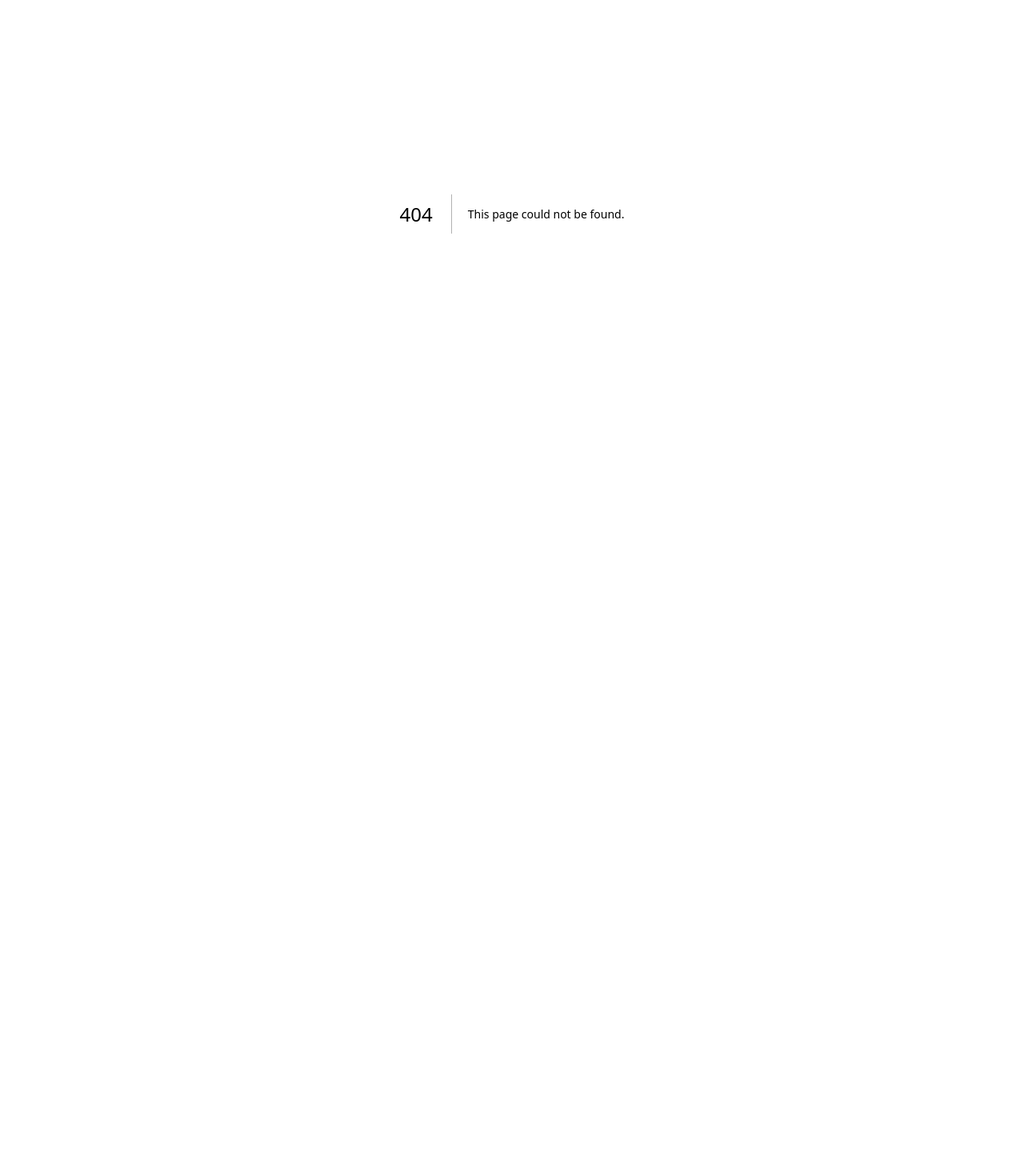
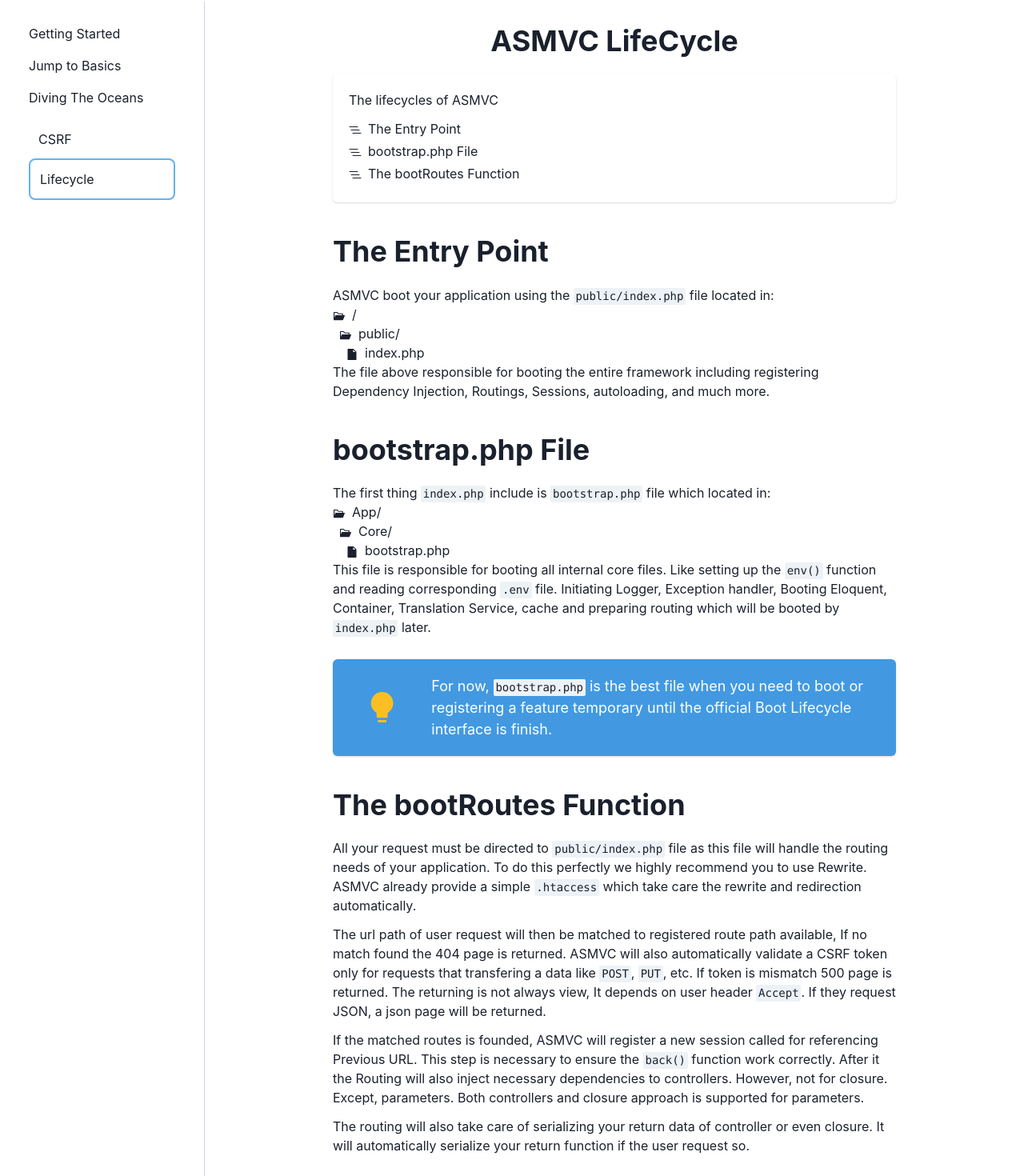
Before and after one commit to albetnov/asmvc-docs, a Next.js app: page /docs/divein/lifecycle in a window 1280 px wide. Before the commit this address had no page. Shown: the part 133-1603 px from the top of the page at 80% size. Before the commit the page ends 800 px from the top, so only its background shows below. Built offline with nearby package versions, Linux system fonts and the light colour scheme.

Commit message:
feat: add lifecycle

```diff
--- a/Components/Docs/layoutModel.tsx
+++ b/Components/Docs/layoutModel.tsx
@@ -44,7 +44,8 @@ const routes: RoutesSchema[] = [
     },
     {
         definition: "Diving The Oceans", identifier: "/docs/divein", data: [
-            {title: "CSRF", href: "/docs/divein/csrf"}
+            {title: "CSRF", href: "/docs/divein/csrf"},
+            {title: "Lifecycle", href: "/docs/divein/lifecycle"}
         ]
     }
 ];
--- /dev/null
+++ b/Models/DiveIn/lifecycle.ts
@@ -0,0 +1,7 @@
+const navigations = [
+    {link: "entry", title: "The Entry Point"},
+    {link: "bootstrap", title: "bootstrap.php File"},
+    {link: "route", title: "The bootRoutes Function"}
+];
+
+export {navigations};
--- /dev/null
+++ b/pages/docs/divein/lifecycle/index.tsx
@@ -0,0 +1,82 @@
+import Layout from "../../../../Components/Docs/Layout";
+import {navigations} from "../../../../Models/DiveIn/lifecycle";
+import Section from "../../../../Components/Docs/Section";
+import {Code, List, Text} from "@chakra-ui/react";
+import OpenFolder from "../../../../Components/Docs/OpenFolder";
+import File from "../../../../Components/Docs/File";
+import TipsCard from "../../../../Components/Docs/TipsCard";
+
+export default function Lifecycle() {
+    return (
+        <Layout title="Lifecycle" subTitle="ASMVC LifeCycle" navigations={navigations}
+                navigatorTitle="The lifecycles of ASMVC">
+            <Section navigator={navigations[0]}>
+                <Text>ASMVC boot your application using the <Code>public/index.php</Code> file located in:</Text>
+                <List>
+                    <OpenFolder>
+                        /
+                        <List ml={2}>
+                            <OpenFolder>
+                                public/
+                                <List ml={2}>
+                                    <File>index.php</File>
+                                </List>
+                            </OpenFolder>
+                        </List>
+                    </OpenFolder>
+                </List>
+                <Text>The file above responsible for booting the entire framework including registering Dependency
+                    Injection, Routings, Sessions, autoloading, and much more.</Text>
+            </Section>
+            <Section navigator={navigations[1]}>
+                <Text>The first thing <Code>index.php</Code> include is <Code>bootstrap.php</Code> file which located
+                    in:</Text>
+                <List>
+                    <OpenFolder>
+                        App/
+                        <List ml={2}>
+                            <OpenFolder>
+                                Core/
+                                <List ml={2}>
+                                    <File>bootstrap.php</File>
+                                </List>
+                            </OpenFolder>
+                        </List>
+                    </OpenFolder>
+                </List>
+                <Text>This file is responsible for booting all internal core files. Like setting up
+                    the <Code>env()</Code> function and reading corresponding <Code>.env</Code> file. Initiating Logger,
+                    Exception handler, Booting Eloquent, Container, Translation Service, cache and preparing routing
+                    which will be booted by <Code>index.php</Code> later.
+                </Text>
+                <TipsCard>For now, <Code>bootstrap.php</Code> is the best file when you need to boot or
+                    registering a feature temporary until the official Boot Lifecycle interface is finish.</TipsCard>
+            </Section>
+            <Section navigator={navigations[2]}>
+                <Text>
+                    All your request must be directed to <Code>public/index.php</Code> file as this file will handle the
+                    routing needs of your application. To do this perfectly we highly recommend you to use Rewrite.
+                    ASMVC already provide a simple <Code>.htaccess</Code> which take care the rewrite and redirection
+                    automatically.
+                </Text>
+                <Text mt={3}>
+                    The url path of user request will then be matched to registered route path available, If no match
+                    found the 404 page is returned. ASMVC will also automatically validate a CSRF token only for
+                    requests that transfering a data like <Code>POST</Code>, <Code>PUT</Code>, etc. If token is mismatch
+                    500 page is returned. The returning is not always view, It depends on user
+                    header <Code>Accept</Code>. If they request JSON, a json page will be returned.
+                </Text>
+                <Text mt={3}>
+                    If the matched routes is founded, ASMVC will register a new session called for referencing Previous
+                    URL. This step is necessary to ensure the <Code>back()</Code> function work correctly. After it the
+                    Routing will also inject necessary dependencies to controllers. However, not
+                    for closure. Except, parameters. Both controllers and closure approach is supported for parameters.
+                </Text>
+                <Text mt={3}>
+                    The routing will also take care of serializing your return data of controller or even closure. It
+                    will automatically serialize your return function if the user request so.
+                </Text>
+            </Section>
+        </Layout>
+    )
+}
```
